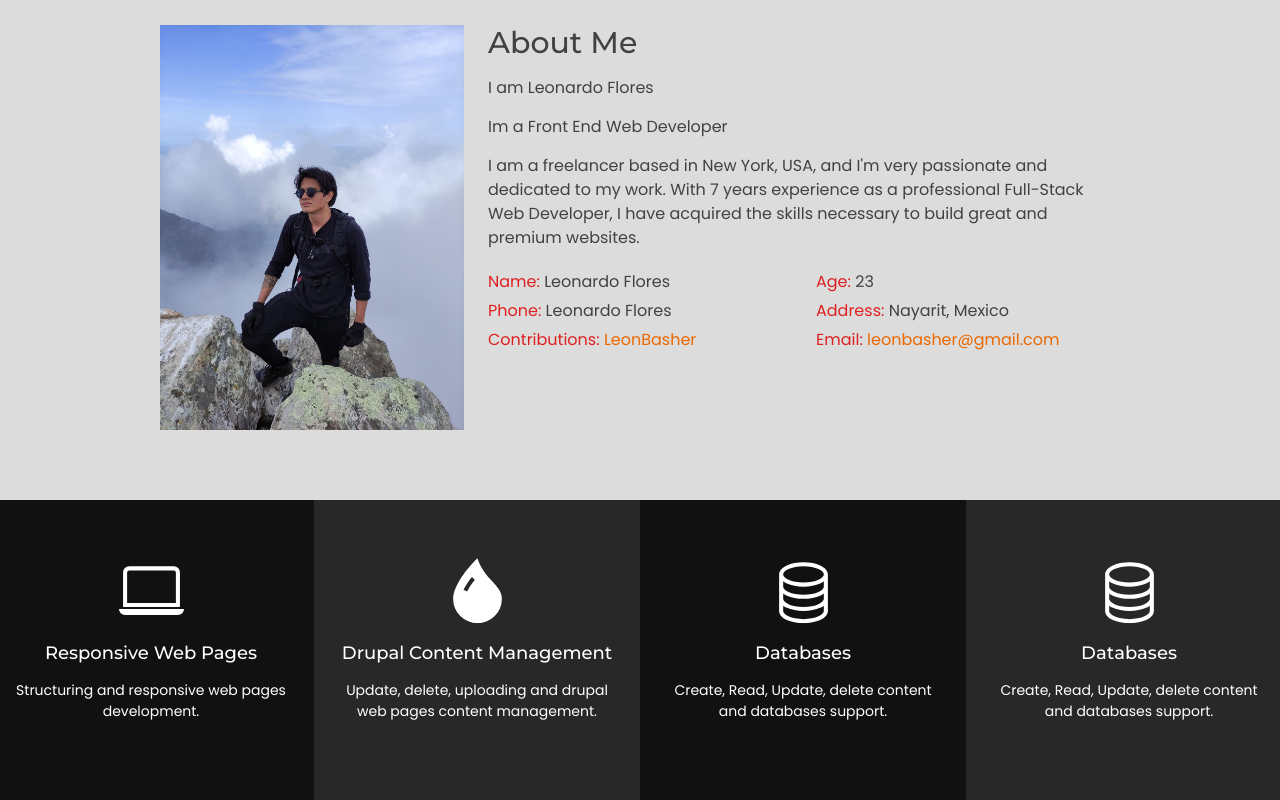
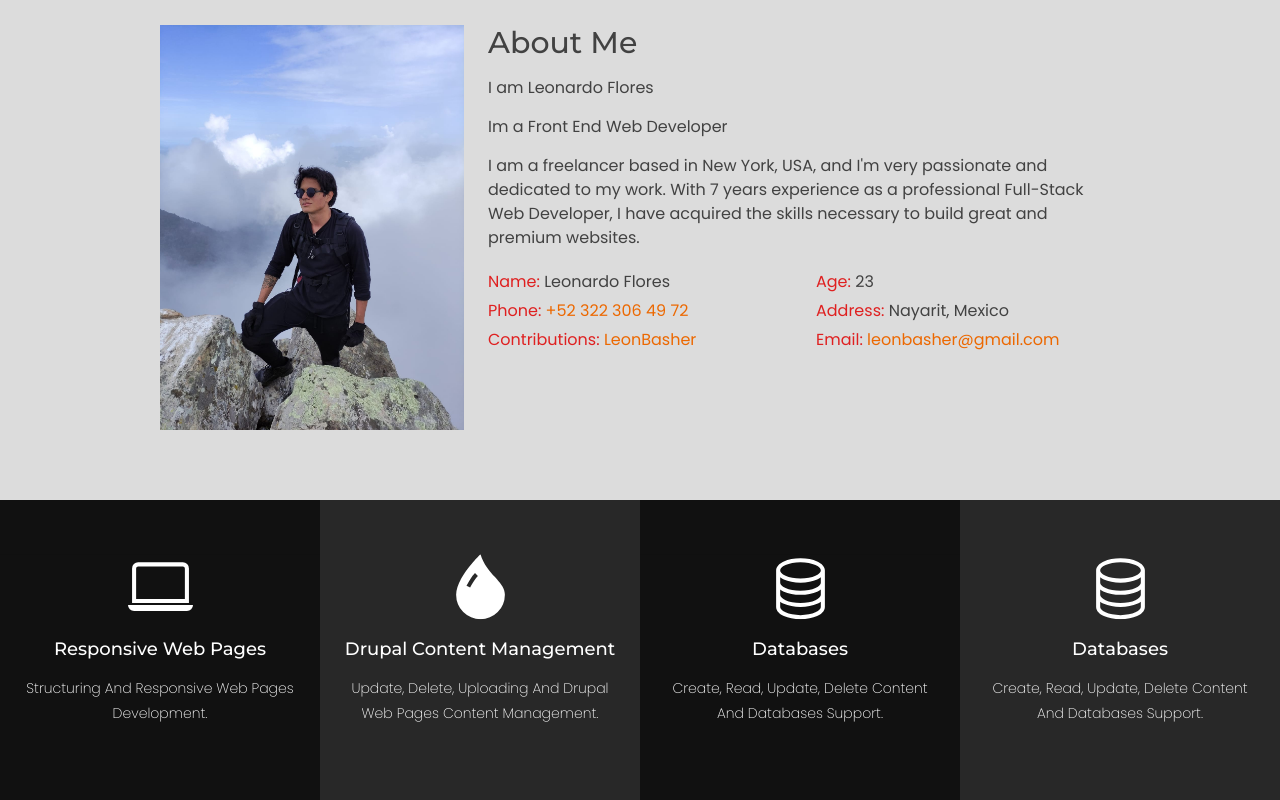
Before and after one commit to LeonBasher/portfolio, a website: page index.html in a window 1280 px wide. Shown: the part 945-1745 px from the top of the page. Drawn offline with Linux system fonts and the light colour scheme.

```diff
--- a/index.html
+++ b/index.html
@@ -52,7 +52,7 @@
                     <div class="col-md-6">
                       <ul>
                         <li><p><span class="info">name</span>Leonardo Flores</p></li>
-                        <li><p><span class="info">phone</span>Leonardo Flores</p></li>
+                        <li><p><span class="info">phone</span><a href="tel:+523223064972">+52 322 306 49 72</a></p></li>
                         <li><p><span class="info">contributions</span><a target="_blank" href="https://github.com/LeonBasher">LeonBasher</a></p></li>
                       </ul>
                     </div>
--- a/scss/custom/01-global/00-general-rules.scss
+++ b/scss/custom/01-global/00-general-rules.scss
@@ -16,6 +16,11 @@
 @font-face {
   font-family: 'Poppins Light';
   src: url(../fonts/Poppins/Poppins-Light.ttf);
+}
+
+@font-face {
+  font-family: 'Poppins Extra Light';
+  src: url(../fonts/Poppins/Poppins-ExtraLight.ttf);
 }
 
 @font-face {
--- a/scss/custom/02-components/03-services.scss
+++ b/scss/custom/02-components/03-services.scss
@@ -1,7 +1,21 @@
 .services-block{
+  .row{
+    margin: 0;
+
     .card-background{
       min-height: 300px;
       position: relative;
+      cursor: pointer;
+
+      &:hover{
+        .card{
+          .service-img{
+            svg{
+              transform: scale(1.2);
+            }
+          }
+        }
+      }
 
       .card{
         width: 100%;
@@ -13,6 +27,7 @@
         left: 50%;
         transform: translate(-50%, -50%);
         border: 0;
+        text-transform: capitalize;
 
         .service-img{
           width: 65px;
@@ -23,6 +38,7 @@
             width: 100%;
             height: auto;
             fill: white;
+            transition: 600ms;
           }
         }
 
@@ -34,6 +50,8 @@
 
           p{
             font-size: 14px;
+            font-family: 'Poppins Extra Light';
+            line-height: 25px;
           }
         }
       }
@@ -43,3 +61,4 @@
       }
     }
   }
+}
```
Also changed, not shown: css/style.css, css/style.min.css. Lines whose indentation alone changed are shown as unchanged.
